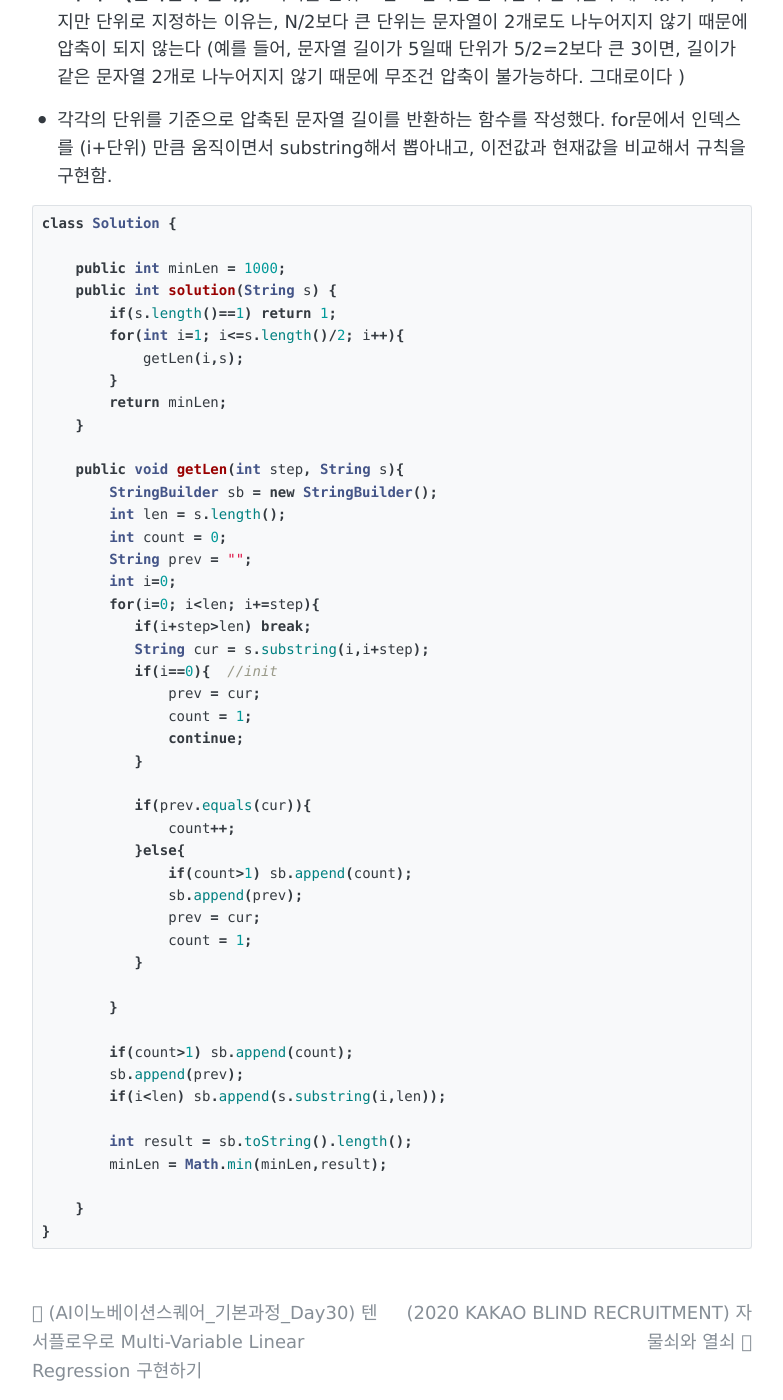
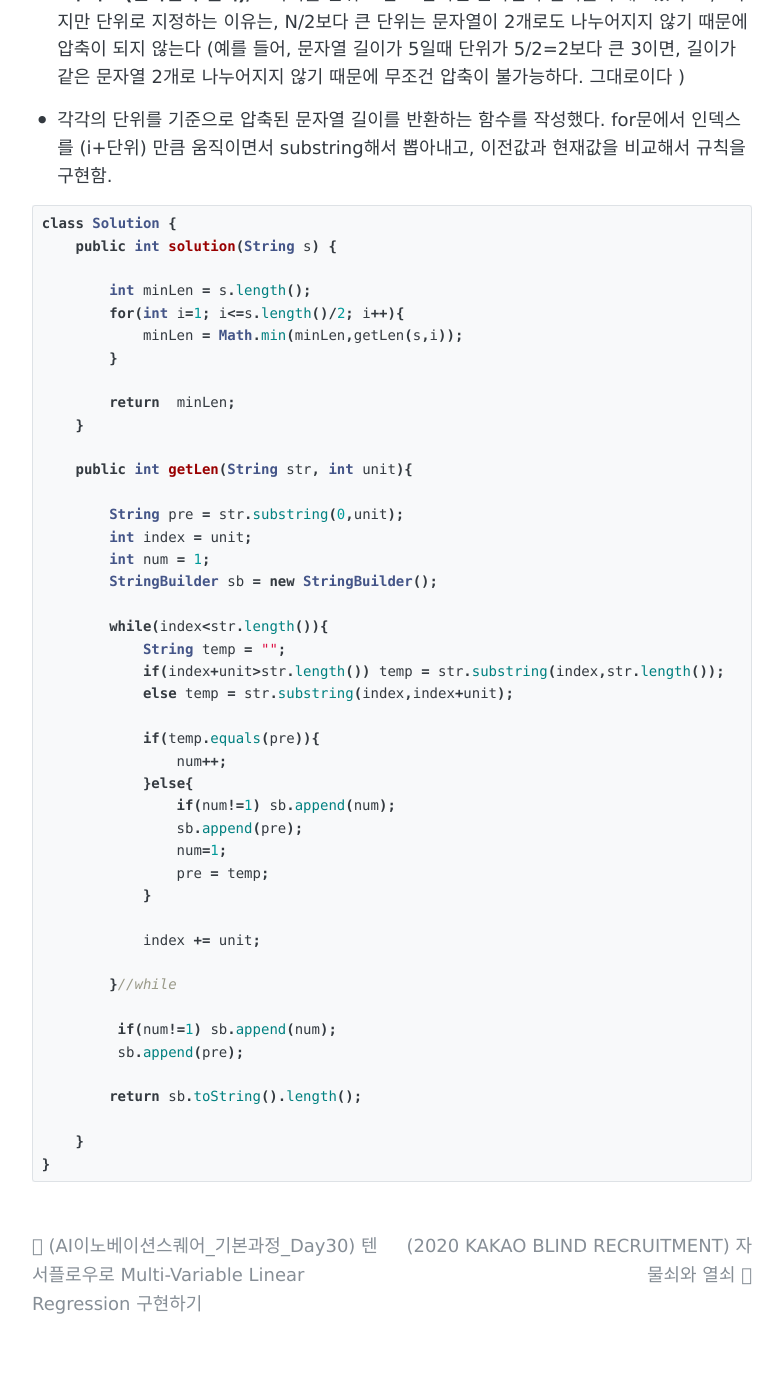
Before and after one commit to zoe0-0/blog, a Jekyll site: the page built from _posts/2020-08-11-Programmers_Algorithm1.md, in a window 1280 px wide and 1400 px high, scrolled down 1889 px. Shown: the whole window, without its empty margins (248-1031 px from the left). Built offline with Jekyll 4.4.1, drawn with Linux system fonts in a browser that asks for light colours; comment, search, counter and statistics services are not loaded.

Commit message:
Edit post(Programmers_Alogorithm1)

````diff
--- a/_posts/2020-08-11-Programmers_Algorithm1.md
+++ b/_posts/2020-08-11-Programmers_Algorithm1.md
@@ -57,48 +57,45 @@ tags:
 
 ```java
 class Solution {
+    public int solution(String s) {
 
-    public int minLen = 1000;
-    public int solution(String s) {
-        if(s.length()==1) return 1;
+        int minLen = s.length();
         for(int i=1; i<=s.length()/2; i++){
-            getLen(i,s);
+            minLen = Math.min(minLen,getLen(s,i));
         }
-        return minLen;
+
+        return  minLen;
     }
 
-    public void getLen(int step, String s){
+    public int getLen(String str, int unit){
+
+        String pre = str.substring(0,unit);
+        int index = unit;
+        int num = 1;
         StringBuilder sb = new StringBuilder();
-        int len = s.length();
-        int count = 0;
-        String prev = "";
-        int i=0;
-        for(i=0; i<len; i+=step){
-           if(i+step>len) break;
-           String cur = s.substring(i,i+step);
-           if(i==0){  //init
-               prev = cur;
-               count = 1;
-               continue;
-           }
 
-           if(prev.equals(cur)){
-               count++;
-           }else{
-               if(count>1) sb.append(count);
-               sb.append(prev);
-               prev = cur;
-               count = 1;
-           }
+        while(index<str.length()){
+            String temp = "";
+            if(index+unit>str.length()) temp = str.substring(index,str.length());
+            else temp = str.substring(index,index+unit);
 
-        }
+            if(temp.equals(pre)){
+                num++;
+            }else{
+                if(num!=1) sb.append(num);
+                sb.append(pre);
+                num=1;
+                pre = temp;
+            }
 
-        if(count>1) sb.append(count);
-        sb.append(prev);
-        if(i<len) sb.append(s.substring(i,len));
+            index += unit;
 
-        int result = sb.toString().length();
-        minLen = Math.min(minLen,result);
+        }//while
+
+         if(num!=1) sb.append(num);
+         sb.append(pre);
+
+        return sb.toString().length();
 
     }
 }
````
Also changed, not shown: _posts/2021-01-07-Programmers_Algorithm4.md (+2 -2 lines).
